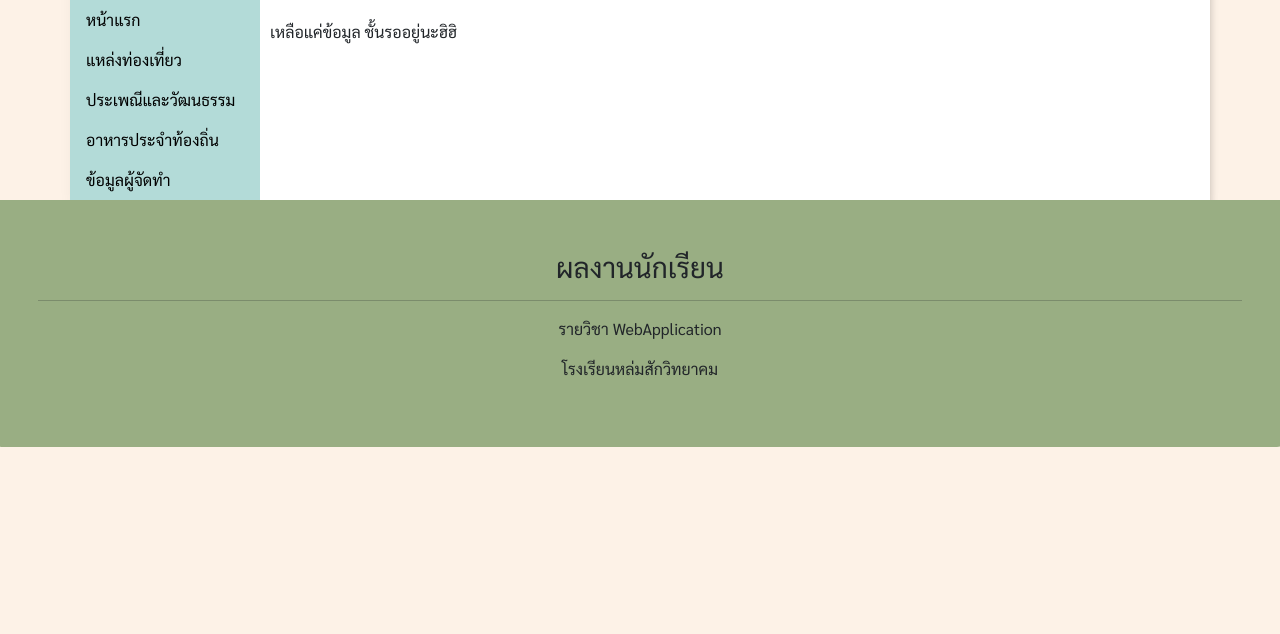
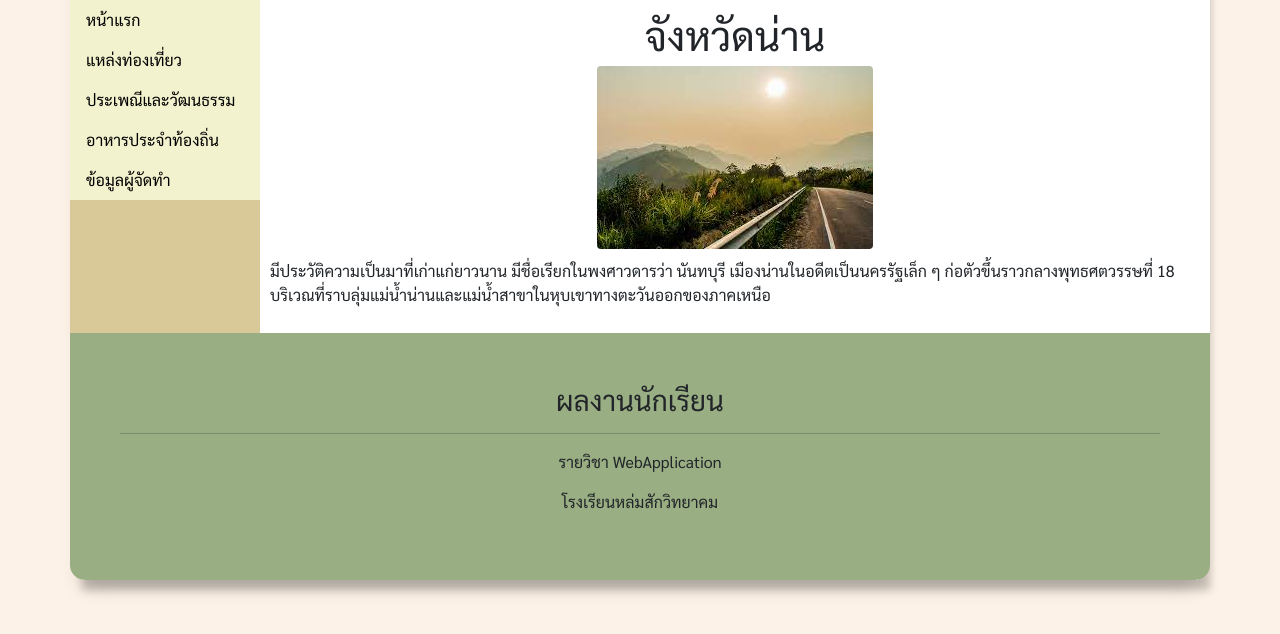
Before and after one commit to nonginjun/phpclassroom, a PHP site: page /page11.php in a window 1280 px wide. Shown: the part 160-794 px from the top of the page. Run offline with PHP 8.4, Linux system fonts and the light colour scheme.

Commit message:
Update page11.php

```diff
--- a/page11.php
+++ b/page11.php
@@ -87,7 +87,15 @@
       <div class="row">
         <div class="col-2" id="sidebar">
           <!-- ไซด์บาร์ -->
-          <head>
+          <ul>
+            <li><a href="index.php">หน้าแรก</a></li>
+            <li><a href="page11.php">แหล่งท่องเที่ยว</a></li>
+            <li><a href="page2.php">ประเพณีและวัฒนธรรม</a></li>
+            <li><a href="page3.php">อาหารประจำท้องถิ่น</a></li>
+            <li><a href="page4.php">ข้อมูลผู้จัดทำ</a></li>
+          </ul>
+        </div>
+         <head>
     <title>Navigation Bar</title>
     <style>
     ul {
@@ -97,7 +105,7 @@
       display: block;
       padding: 8px 16px;
       text-decoration: none;
-      background-color: #B3DBD8;
+      background-color: #F2F2CE;
     }
     li a:hover {
       background-color: #FDFFE4;
@@ -105,23 +113,15 @@
     }
    </style>
   </head>
-  <body>
-          <ul>
-            <li><a href="index.php">หน้าแรก</a></li>
-            <li><a href="page11.php">แหล่งท่องเที่ยว</a></li>
-            <li><a href="page2.php">ประเพณีและวัฒนธรรม</a></li>
-            <li><a href="page3.php">อาหารประจำท้องถิ่น</a></li>
-            <li><a href="page4.php">ข้อมูลผู้จัดทำ</a></li>
-          </ul>
-        </div>
         <div class="col-10" id="content">
           <!-- คอนเท้นต์ -->
+          <center>
+            <h1>จังหวัดน่าน</h1>
+          </center>
+          <center><img src="example_pix.jpg" class="img-fluid rounded"></center>
           <p>
-           เหลือแค่ข้อมูล ชั้นรออยู่นะฮิฮิ
+           มีประวัติความเป็นมาที่เก่าแก่ยาวนาน มีชื่อเรียกในพงศาวดารว่า นันทบุรี เมืองน่านในอดีตเป็นนครรัฐเล็ก ๆ ก่อตัวขึ้นราวกลางพุทธศตวรรษที่ 18 บริเวณที่ราบลุ่มแม่น้ำน่านและแม่น้ำสาขาในหุบเขาทางตะวันออกของภาคเหนือ
           </p>
-        </div>
-      </div>
-
         </div>
       </div>
       <div class="row">
```
